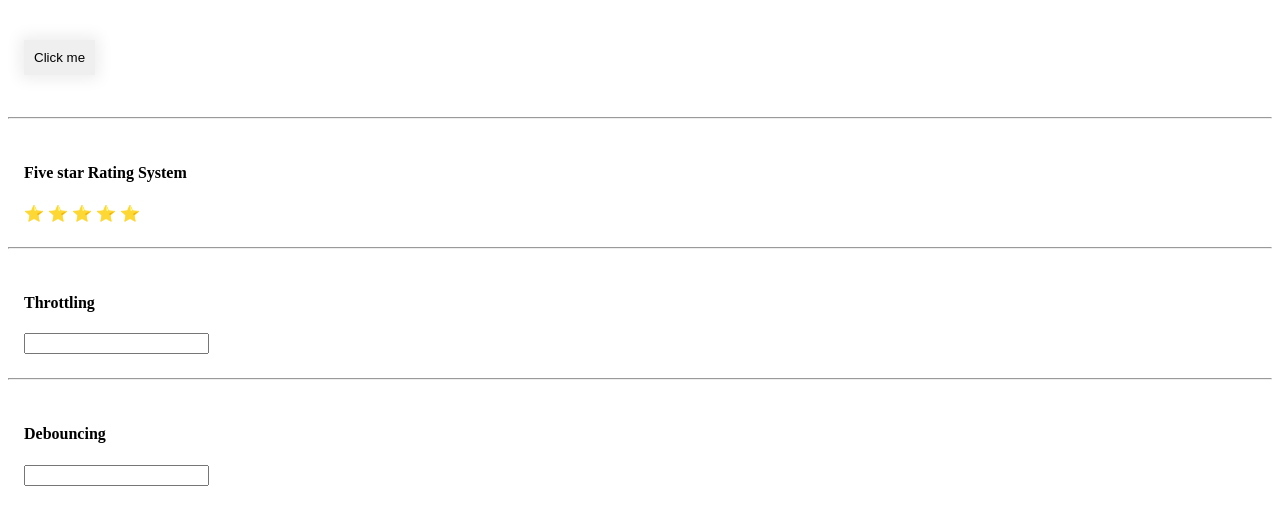
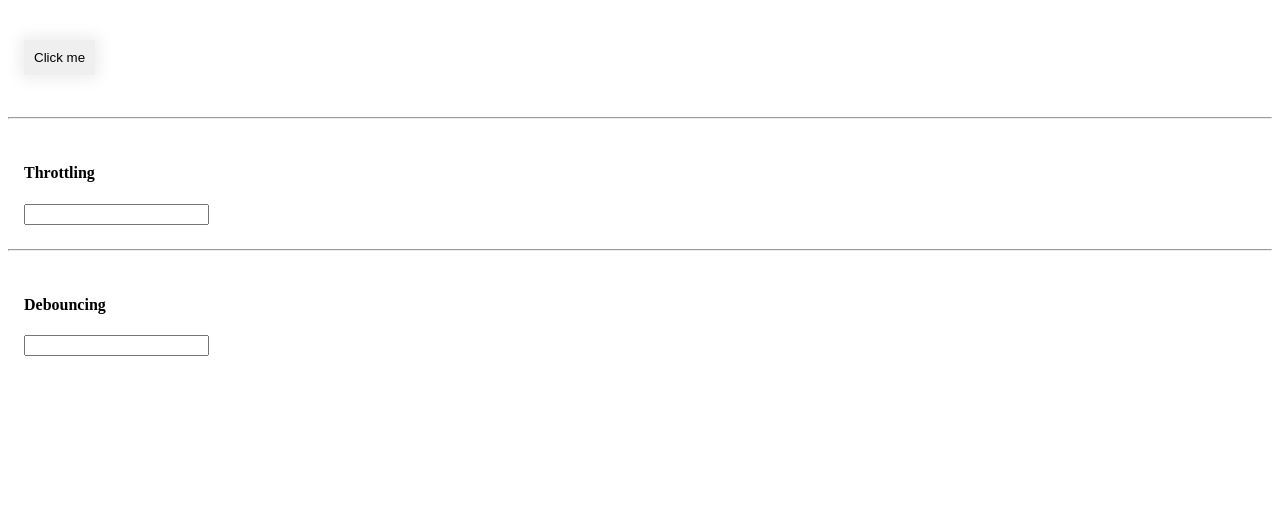
Before and after one commit to abhishek123mojumdar/Promise-and-Async, a website: page index.html in a window 1280 px wide. Drawn offline with Linux system fonts and the light colour scheme.

Commit message:
2 files modified

```diff
--- a/index.html
+++ b/index.html
@@ -18,18 +18,6 @@
 <hr />
 
 <div class="star-rating-system" style="padding: 1rem">
-  <h4>Five star Rating System</h4>
-
-  <div class="stars">
-    <a>⭐</a>
-    <a>⭐</a>
-    <a>⭐</a>
-    <a>⭐</a>
-    <a>⭐</a>
-  </div>
-</div>
-<hr />
-<div class="star-rating-system" style="padding: 1rem">
   <h4>Throttling</h4>
 
   <input type="text" id="throttled" class="rounded-input" />
```
Also changed, not shown: index.js (+0 -13 lines).
